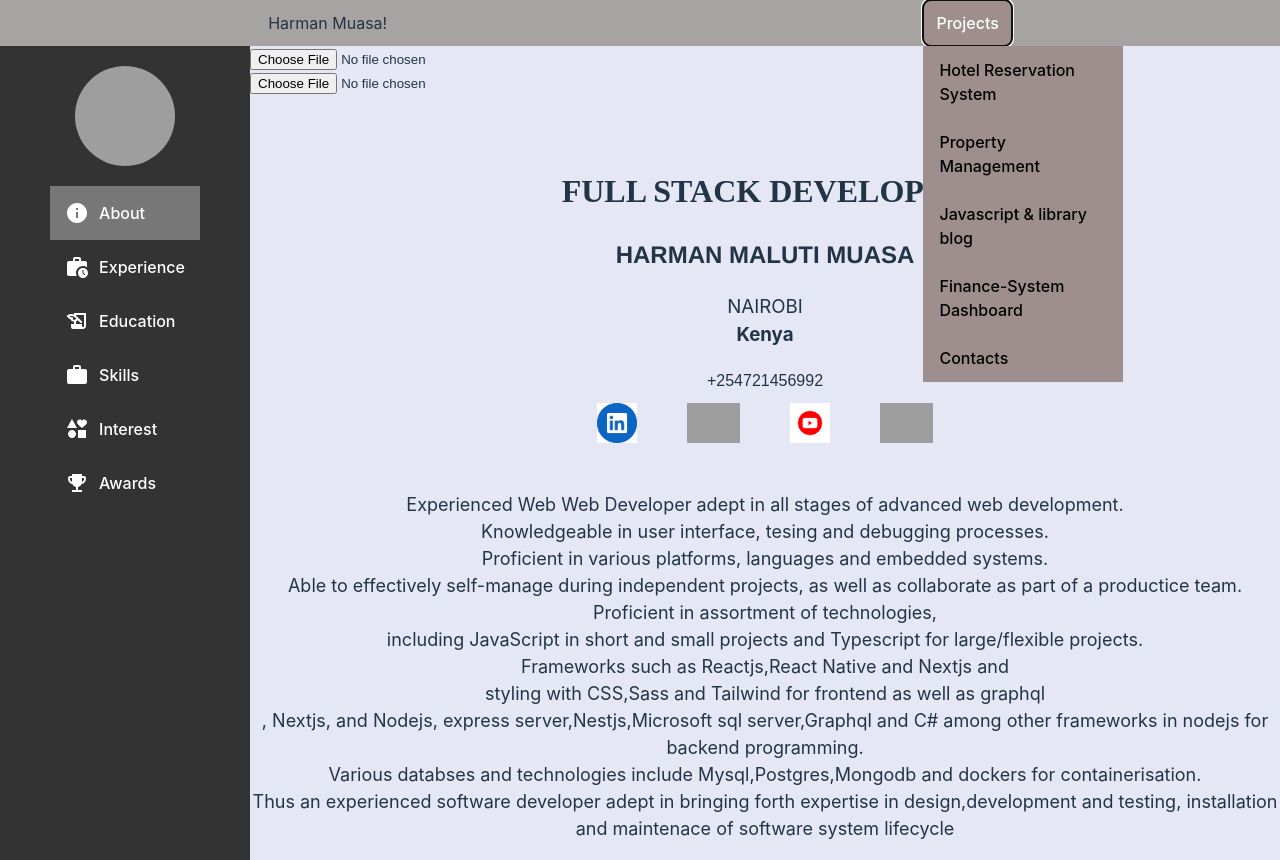
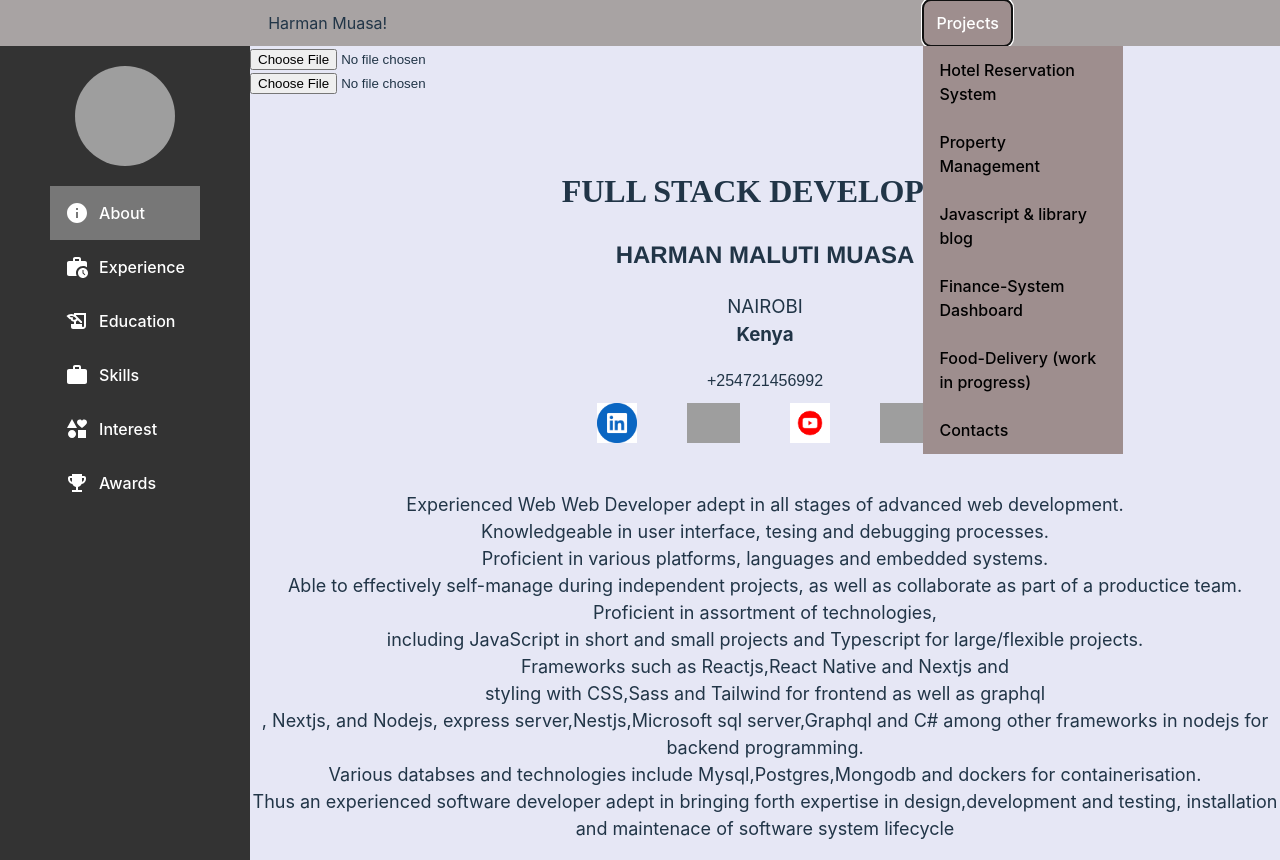
Before and after one commit to Muasa-harman/harmman-portfolio, a React (Vite) app: page / in a window 1280 px wide. Both pictures are taken after a click on the button "Projects". Built offline with nearby package versions, Linux system fonts and the light colour scheme; grey boxes are pictures that could not be loaded.

Commit message:
new link

```diff
--- a/src/components/menu/Menu.jsx
+++ b/src/components/menu/Menu.jsx
@@ -31,6 +31,7 @@ const Menu = () => {
       Property Management</a>
       <a className="link" target='_blank'  rel="noopener noreferrer"  href="https://myportfolioblogapp.onrender.com">Javascript & library blog</a>
       <a className="link" target='_blank'  rel="noopener noreferrer"  href="https://yala-finance-dashboard-demo.vercel.app/">Finance-System Dashboard</a>
+      <a className="link" target='_blank'  rel="noopener noreferrer"  href="https://donfiles-online-food-delivery-app.onrender.com">Food-Delivery (work in progress)</a>
       <div className="">
       <a className="link" href="#">Contacts</a>
       </div>
```
